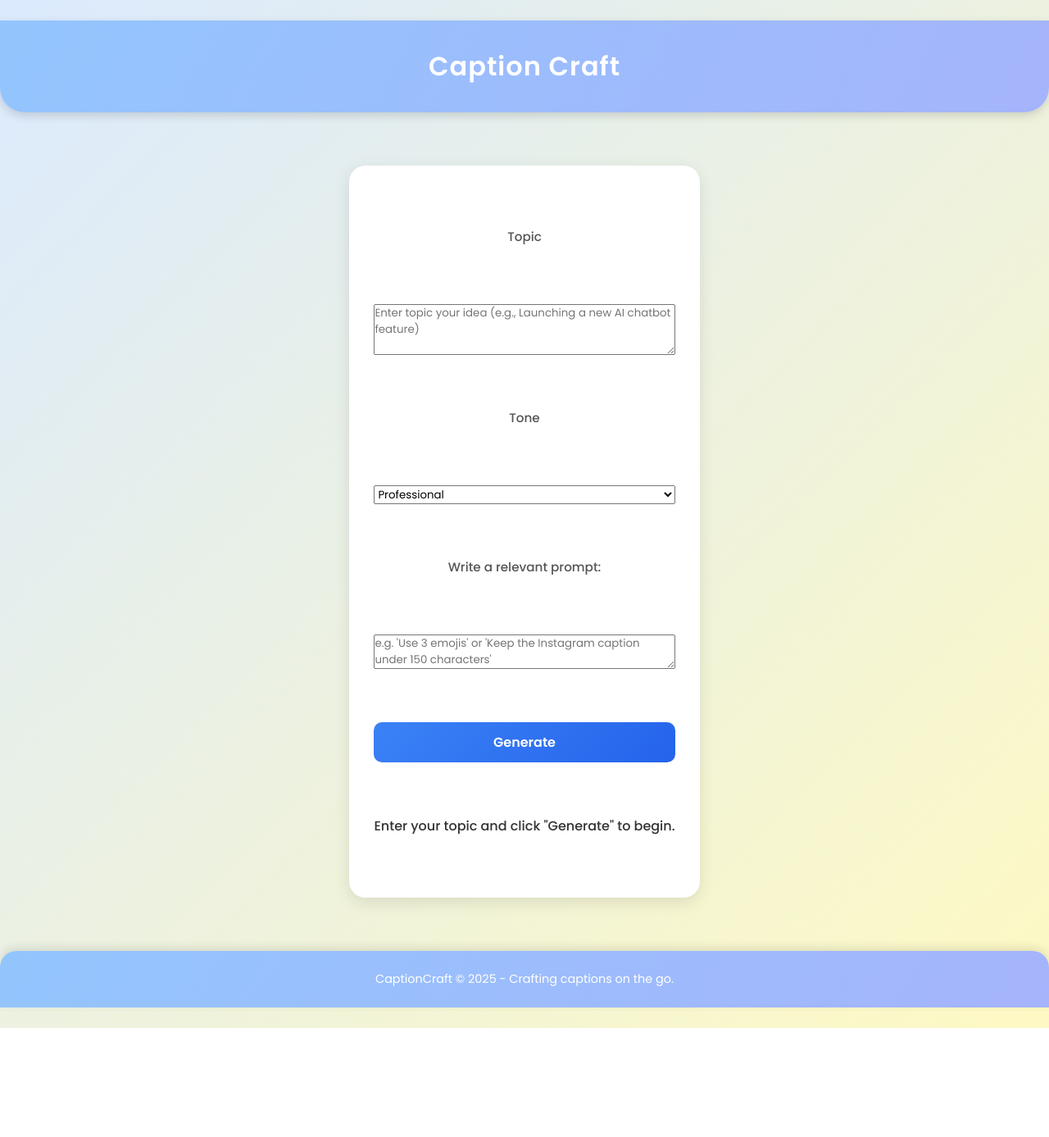
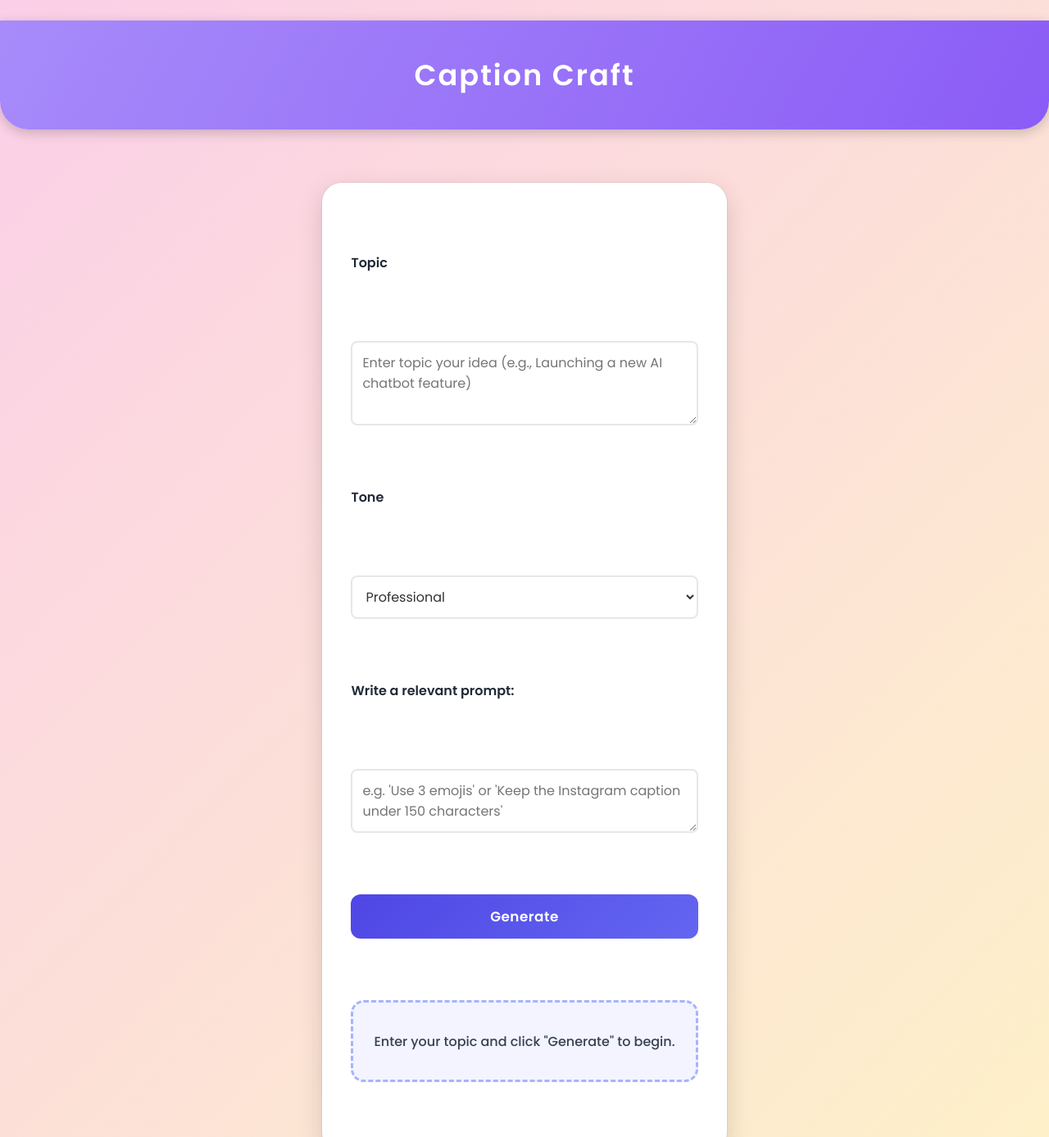
Before and after one commit to MfobesTechJournal/Caption_Craft, a plain HTML site: page index.html in a window 1280 px wide. Shown: the top 1387 px of the page at 82% size. Before the commit the page ends 1254 px from the top, so only its background shows below. Drawn offline with Linux system fonts and the light colour scheme.

Commit message:
Refactor styles for improved layout and design

```diff
--- a/style.css
+++ b/style.css
@@ -1,4 +1,5 @@
 @import url('https://fonts.googleapis.com/css2?family=Poppins:wght@400;500;600&display=swap');
+
 
 * {
   margin: 0;
@@ -7,8 +8,10 @@
   font-family: 'Poppins', sans-serif;
 }
 
+
 body {
-  background: linear-gradient(135deg, #dbeafe, #fef9c3);
+
+  background: linear-gradient(135deg, #fbcfe8, #fef3c7);
   color: #333;
   min-height: 100vh;
   display: flex;
@@ -16,89 +19,110 @@ body {
   justify-content: space-between;
 }
 
+
 main {
   display: grid;
-  gap: 20px;
-  max-width: 600px;
+  gap: 25px;
+  max-width: 650px;
   margin: 40px auto;
-  padding: 30px;
+  padding: 35px;
   background-color: #fff;
-  border-radius: 20px;
-  box-shadow: 0 6px 20px rgba(0,0,0,0.1);
+  border-radius: 24px;
+  box-shadow: 0 10px 30px rgba(0,0,0,0.15), 0 0 0 1px rgba(0,0,0,0.05);
   text-align: center;
   font-weight: 500;
 }
 
+
 header {
-  background: linear-gradient(120deg, #93c5fd, #a5b4fc);
+
+  background: linear-gradient(120deg, #a78bfa, #8b5cf6);
   color: white;
   text-align: center;
-  padding: 2rem;
-  border-radius: 0 0 30px 30px;
-  box-shadow: 0 4px 12px rgba(0,0,0,0.15);
+  padding: 2.5rem;
+  border-radius: 0 0 35px 35px;
+  box-shadow: 0 4px 15px rgba(0,0,0,0.2);
 }
 
 h1 {
-  font-size: 2rem;
-  letter-spacing: 1px;
+  font-size: 2.2rem;
+  letter-spacing: 2px;
+  font-weight: 600;
 }
 
+
+textarea, select {
+  width: 100%;
+  padding: 12px;
+  font-size: 1rem;
+  border: 2px solid #e5e7eb;
+  border-radius: 8px;
+  background-color: #ffffff;
+  transition: all 0.3s ease;
+  color: #333;
+  resize: vertical;
+}
+
+textarea:focus, select:focus {
+  outline: none;
+  border-color: #6366f1;
+  box-shadow: 0 0 0 3px rgba(99, 102, 241, 0.3);
+}
+
+
 label {
-  font-size: 0.95rem;
-  color: #555;
-  margin-bottom: 6px;
+  font-size: 1rem;
+  color: #1f2937;
+  margin-bottom: 8px;
   display: block;
+  text-align: left;
+  font-weight: 600;
 }
+
 
 button {
   width: 100%;
-  padding: 12px;
-  font-size: 1rem;
-  font-weight: 600;
-  border-radius: 10px;
+  padding: 14px;
+  font-size: 1.05rem;
+  font-weight: 700;
+  border-radius: 12px;
   border: none;
-  background: linear-gradient(135deg, #3b82f6, #2563eb);
+
+  background: linear-gradient(135deg, #4f46e5, #6366f1);
   color: white;
   cursor: pointer;
   transition: all 0.3s ease;
+  letter-spacing: 0.5px;
 }
 
 button:hover {
-  transform: translateY(-2px);
-  box-shadow: 0 6px 15px rgba(37, 99, 235, 0.3);
+  transform: translateY(-3px);
+  box-shadow: 0 8px 20px rgba(99, 102, 241, 0.4);
 }
 
-.outputArea {
+
+#outputArea {
   display: flex;
   justify-content: center;
   align-items: center;
-  border: 2px dashed #d1d5db;
-  border-radius: 12px;
-  padding: 20px;
-  background-color: #f9fafb;
-  min-height: 80px;
-  color: #4b5563;
+
+  border: 3px dashed #a5b4fc;
+  border-radius: 16px;
+  padding: 25px;
+  background-color: #f3f4ff;
+  min-height: 100px;
+  color: #374151;
   font-weight: 500;
+  text-align: center;
 }
 
-.icon {
-  width: 40px;
-  height: 40px;
-  fill: #3b82f6;
-  transition: all 0.3s ease;
-}
-
-.icon:hover {
-  fill: #1d4ed8;
-  transform: scale(1.1);
-}
 
 footer {
-  background: linear-gradient(120deg, #93c5fd, #a5b4fc);
+  background: linear-gradient(120deg, #a78bfa, #8b5cf6);
   color: white;
   text-align: center;
-  padding: 1.5rem;
-  font-size: 0.9rem;
-  border-radius: 20px 20px 0 0;
-  box-shadow: 0 -4px 12px rgba(0,0,0,0.1);
+  padding: 1.8rem;
+  font-size: 0.95rem;
+  border-radius: 25px 25px 0 0;
+  box-shadow: 0 -4px 15px rgba(0,0,0,0.2);
 }
```
